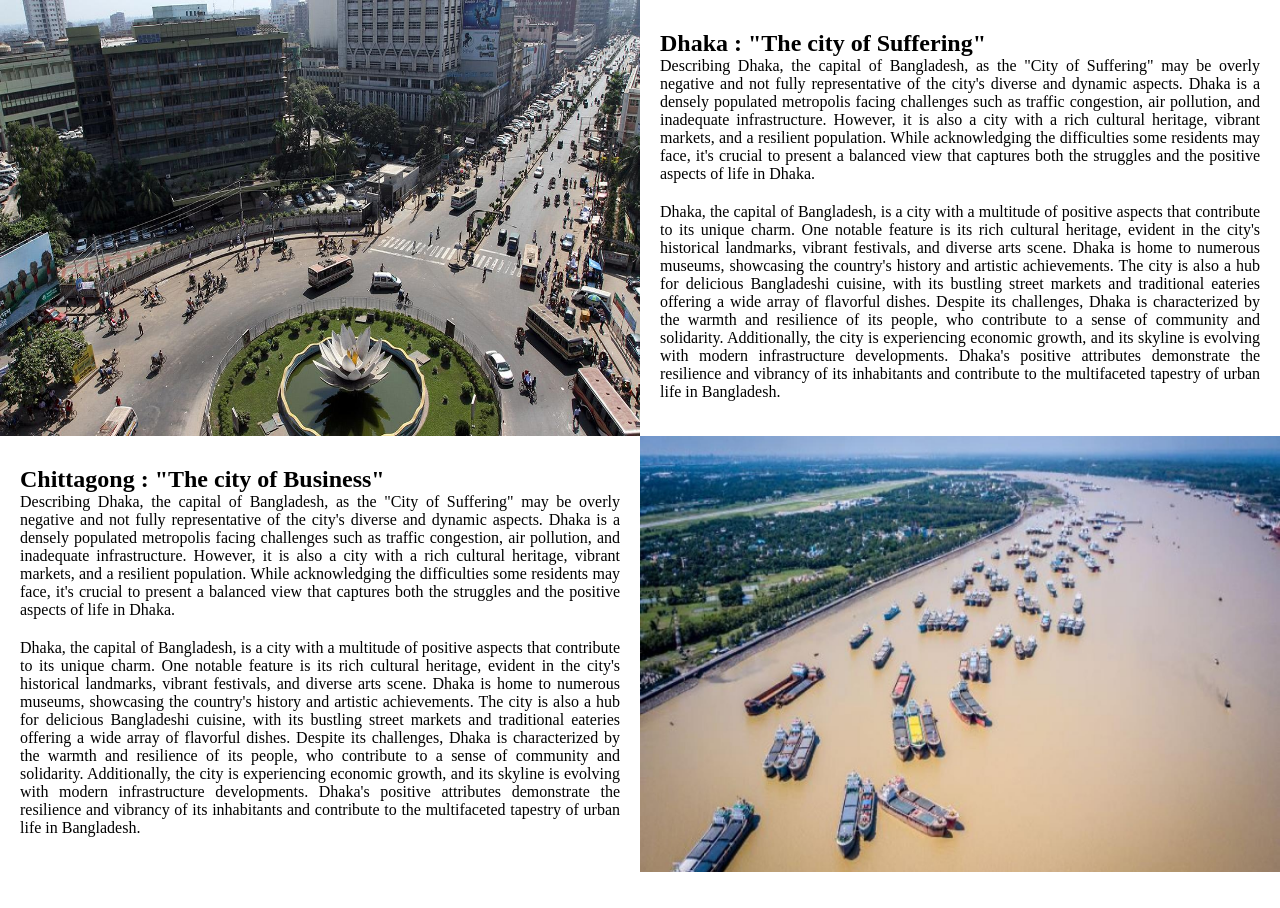
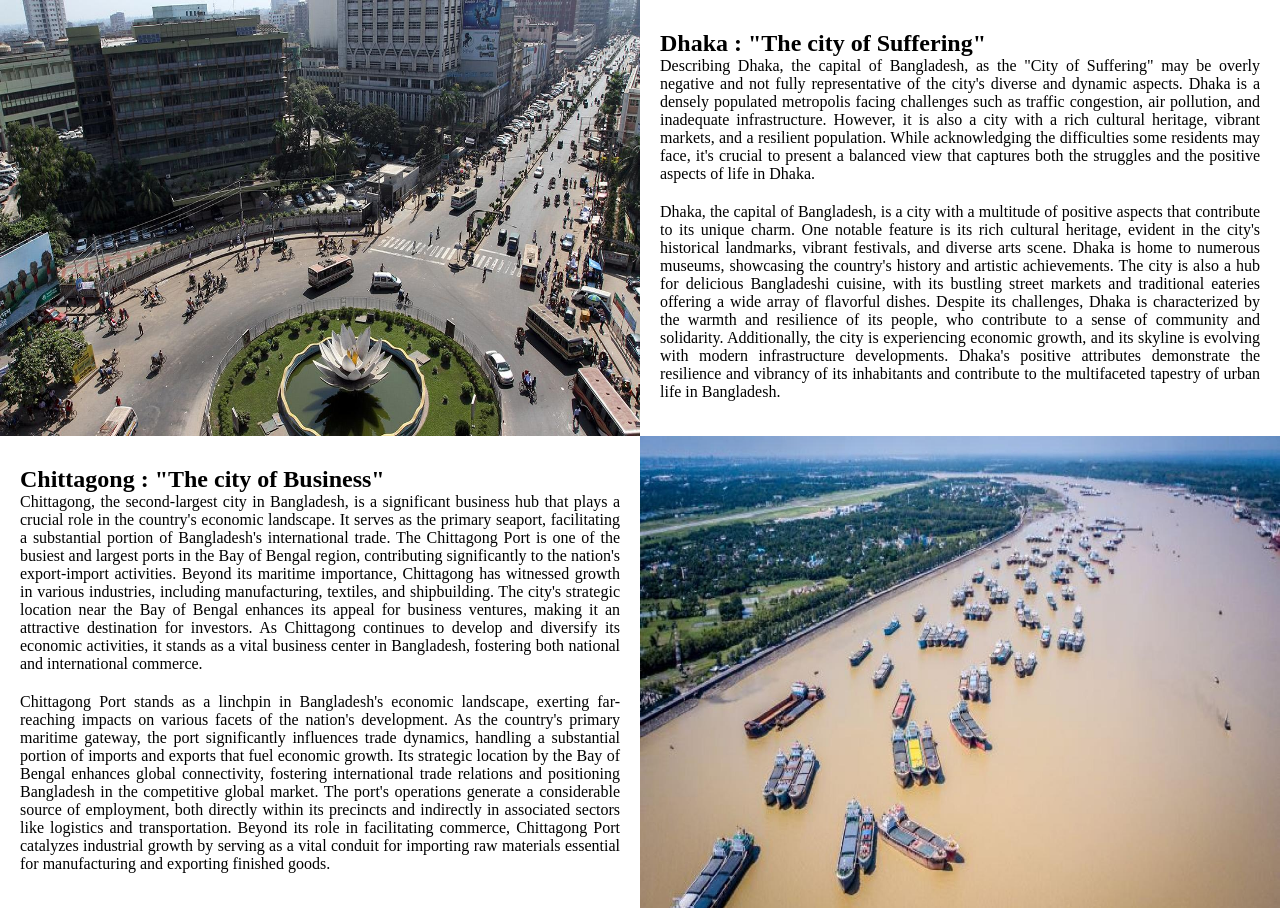
Before and after one commit to arifmithu/practice-module7, a plain HTML site: page task-5.html in a window 1280 px wide. Before the commit the page ends 872 px from the top, so only its background shows below. Drawn offline with Linux system fonts and the light colour scheme.

Commit message:
changed paragraph of chittagong

```diff
--- a/task-5.html
+++ b/task-5.html
@@ -105,32 +105,10 @@
         <div class="text">
           <h2>Chittagong : "The city of Business"</h2>
           <p>
-            Describing Dhaka, the capital of Bangladesh, as the "City of
-            Suffering" may be overly negative and not fully representative of
-            the city's diverse and dynamic aspects. Dhaka is a densely populated
-            metropolis facing challenges such as traffic congestion, air
-            pollution, and inadequate infrastructure. However, it is also a city
-            with a rich cultural heritage, vibrant markets, and a resilient
-            population. While acknowledging the difficulties some residents may
-            face, it's crucial to present a balanced view that captures both the
-            struggles and the positive aspects of life in Dhaka.
+            Chittagong, the second-largest city in Bangladesh, is a significant business hub that plays a crucial role in the country's economic landscape. It serves as the primary seaport, facilitating a substantial portion of Bangladesh's international trade. The Chittagong Port is one of the busiest and largest ports in the Bay of Bengal region, contributing significantly to the nation's export-import activities. Beyond its maritime importance, Chittagong has witnessed growth in various industries, including manufacturing, textiles, and shipbuilding. The city's strategic location near the Bay of Bengal enhances its appeal for business ventures, making it an attractive destination for investors. As Chittagong continues to develop and diversify its economic activities, it stands as a vital business center in Bangladesh, fostering both national and international commerce.
           </p>
           <p>
-            Dhaka, the capital of Bangladesh, is a city with a multitude of
-            positive aspects that contribute to its unique charm. One notable
-            feature is its rich cultural heritage, evident in the city's
-            historical landmarks, vibrant festivals, and diverse arts scene.
-            Dhaka is home to numerous museums, showcasing the country's history
-            and artistic achievements. The city is also a hub for delicious
-            Bangladeshi cuisine, with its bustling street markets and
-            traditional eateries offering a wide array of flavorful dishes.
-            Despite its challenges, Dhaka is characterized by the warmth and
-            resilience of its people, who contribute to a sense of community and
-            solidarity. Additionally, the city is experiencing economic growth,
-            and its skyline is evolving with modern infrastructure developments.
-            Dhaka's positive attributes demonstrate the resilience and vibrancy
-            of its inhabitants and contribute to the multifaceted tapestry of
-            urban life in Bangladesh.
+            Chittagong Port stands as a linchpin in Bangladesh's economic landscape, exerting far-reaching impacts on various facets of the nation's development. As the country's primary maritime gateway, the port significantly influences trade dynamics, handling a substantial portion of imports and exports that fuel economic growth. Its strategic location by the Bay of Bengal enhances global connectivity, fostering international trade relations and positioning Bangladesh in the competitive global market. The port's operations generate a considerable source of employment, both directly within its precincts and indirectly in associated sectors like logistics and transportation. Beyond its role in facilitating commerce, Chittagong Port catalyzes industrial growth by serving as a vital conduit for importing raw materials essential for manufacturing and exporting finished goods.
           </p>
         </div>
         <img class="sec-img" src="images/chittagong.jpg" alt="river" />
```
